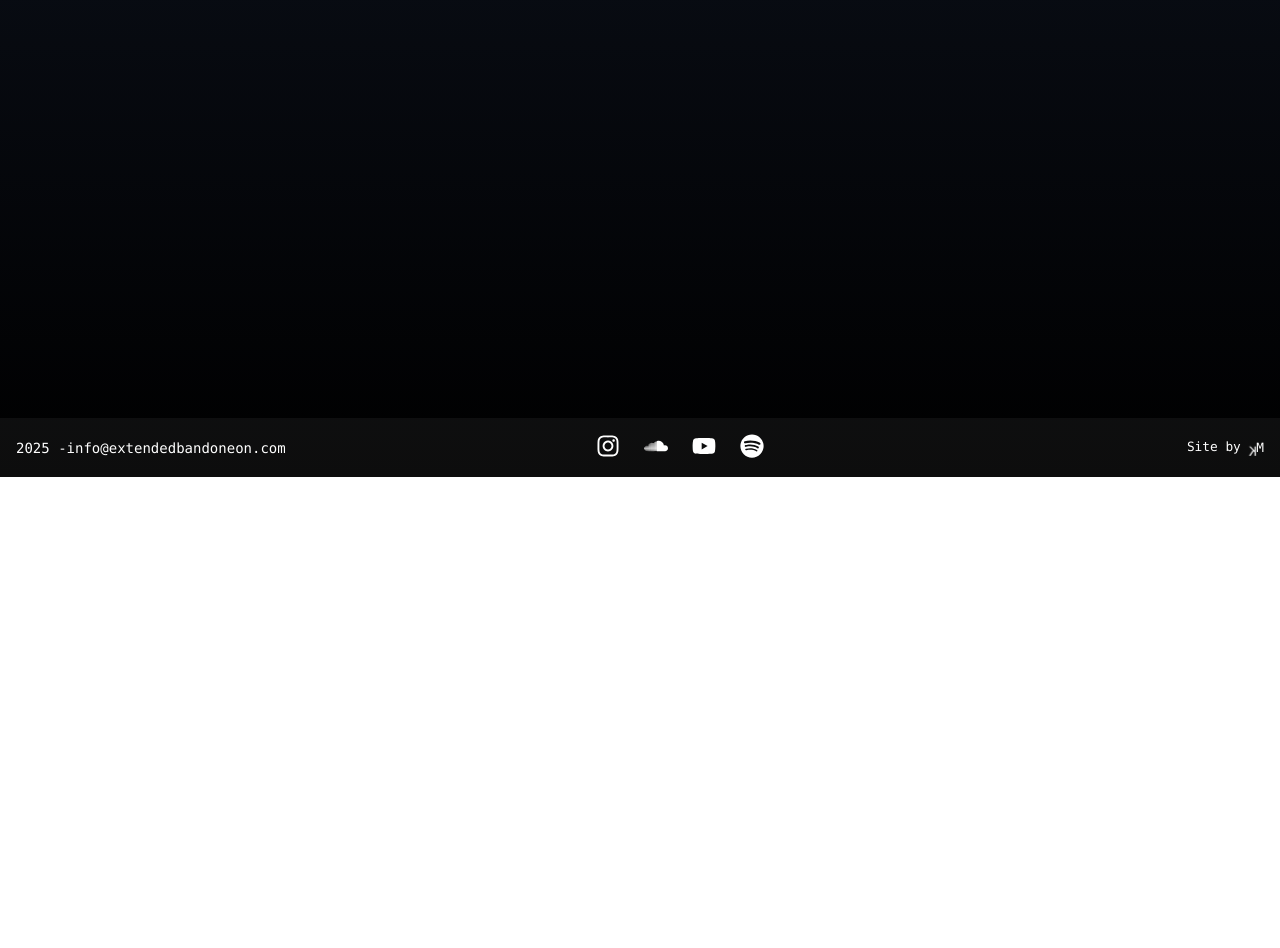
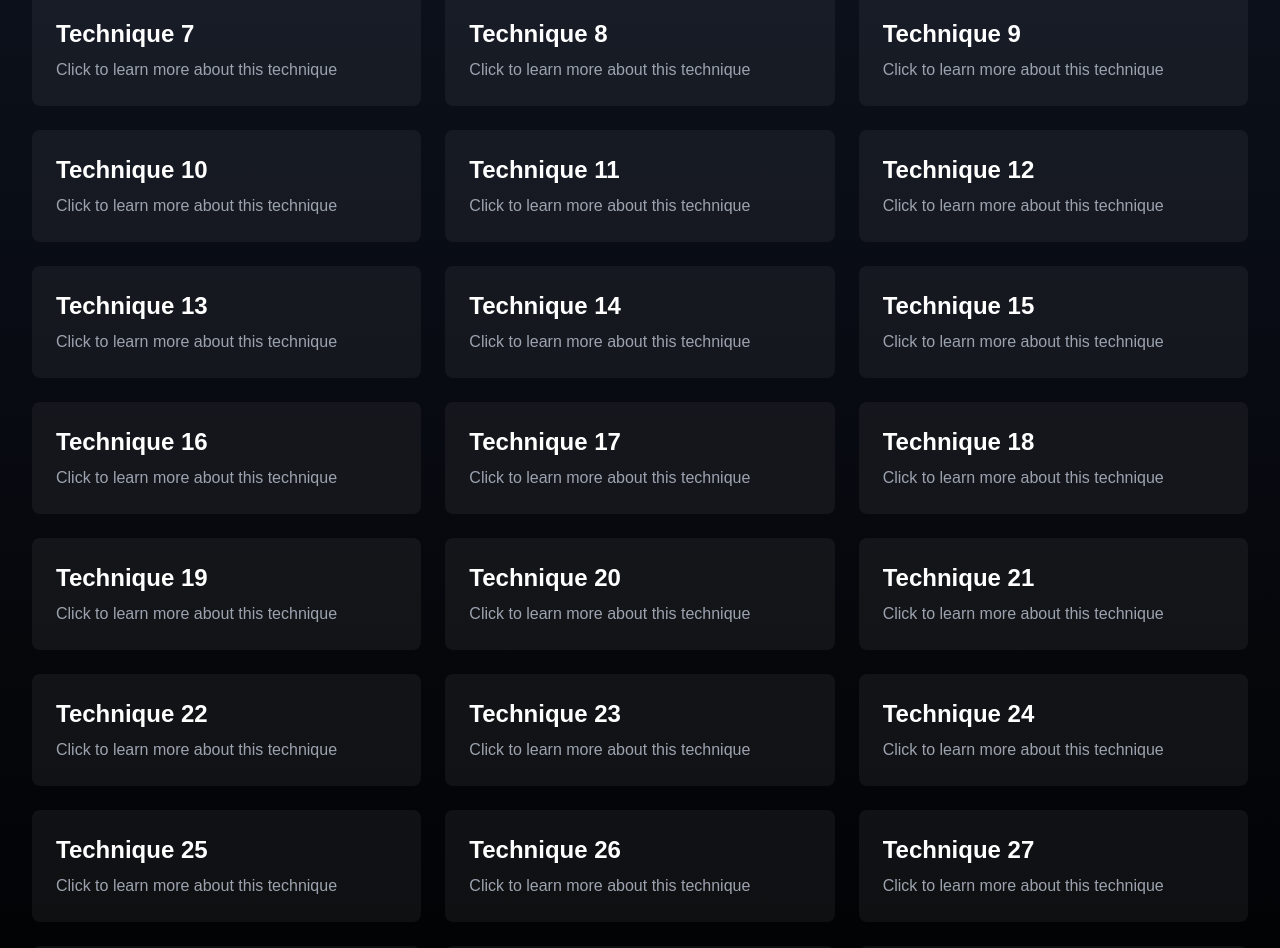
Before and after one commit to manuK1777/extended-bandoneon, a Next.js app: page /techniques in a window 1280 px wide. Shown: the part 574-1522 px from the top of the page. Before the commit the page ends 1051 px from the top, so only its background shows below. Built offline with nearby package versions, Linux system fonts and the light colour scheme.

Commit message:
Add blur effect below the header when scrolling

```diff
--- a/app/(with-header-footer)/techniques/page.tsx
+++ b/app/(with-header-footer)/techniques/page.tsx
@@ -6,6 +6,32 @@ const techniques = [
   { id: 'technique-3', name: 'Technique 3' },
   { id: 'technique-4', name: 'Technique 4' },
   { id: 'technique-5', name: 'Technique 5' },
+  { id: 'technique-6', name: 'Technique 6' },
+  { id: 'technique-7', name: 'Technique 7' },
+  { id: 'technique-8', name: 'Technique 8' },
+  { id: 'technique-9', name: 'Technique 9' },
+  { id: 'technique-10', name: 'Technique 10' },
+  { id: 'technique-11', name: 'Technique 11' },
+  { id: 'technique-12', name: 'Technique 12' },
+  { id: 'technique-13', name: 'Technique 13' },
+  { id: 'technique-14', name: 'Technique 14' },
+  { id: 'technique-15', name: 'Technique 15' },
+  { id: 'technique-16', name: 'Technique 16' },
+  { id: 'technique-17', name: 'Technique 17' },
+  { id: 'technique-18', name: 'Technique 18' },
+  { id: 'technique-19', name: 'Technique 19' },
+  { id: 'technique-20', name: 'Technique 20' },
+  { id: 'technique-21', name: 'Technique 21' },
+  { id: 'technique-22', name: 'Technique 22' },
+  { id: 'technique-23', name: 'Technique 23' },
+  { id: 'technique-24', name: 'Technique 24' },
+  { id: 'technique-25', name: 'Technique 25' },
+  { id: 'technique-26', name: 'Technique 26' },
+  { id: 'technique-27', name: 'Technique 27' },
+  { id: 'technique-28', name: 'Technique 28' },
+  { id: 'technique-29', name: 'Technique 29' },
+  { id: 'technique-30', name: 'Technique 30' },
+
   // Add more techniques as needed
 ];
 
--- a/components/layout/Footer.tsx
+++ b/components/layout/Footer.tsx
@@ -6,13 +6,13 @@ export default function Footer() {
     <footer className="w-full py-4 px-4 mt-auto bg-white/5">
       <div className="max-w-7xl mx-auto flex flex-col md:flex-row justify-between items-center text-sm font-body">
         <div className="mb-0 md:mb-0 flex">
-          {new Date().getFullYear()} -
+        &copy; {new Date().getFullYear()}&nbsp;
           <div className="mb-0 md:mb-0">
           <a
             href="mailto:info@extendedbandoneon.com"
             className="hover:text-red-600 transition-colors duration-200"
           >
-            info@extendedbandoneon.com
+           The Extended Bandoneon
           </a>
           </div>
         </div>
--- a/components/layout/Header.tsx
+++ b/components/layout/Header.tsx
@@ -3,7 +3,7 @@ import ResponsiveNav from '../navigation/ResponsiveNav';
 
 export default function Header() {
   return (
-    <header className="fixed top-2 left-0 right-0 z-50 px-4 py-2">
+    <header className="fixed top-2 left-0 right-0 z-50 px-4 py-2 shadow-sm md:backdrop-blur-sm">
       <div className="max-w-7xl mx-auto flex justify-between items-center">
         {/* Home Icon - Hidden on mobile */}
         <div className="flex-shrink-0 z-20 hidden md:block">
--- a/components/navigation/ResponsiveNav.tsx
+++ b/components/navigation/ResponsiveNav.tsx
@@ -64,7 +64,7 @@ export default function ResponsiveNav({
           </label>
           <motion.ul
             tabIndex={0}
-            className="menu menu-sm dropdown-content mt-0 z-[1] p-2 backdrop-blur-md w-22 sm:w-32 flex items-left"
+            className="menu menu-sm dropdown-content mt-0 z-40 p-2 backdrop-blur-md w-22 sm:w-32 flex items-left"
             initial={{ opacity: 0, y: -10 }}
             animate={{ opacity: isOpen ? 1 : 0, y: isOpen ? 0 : -10 }}
             exit={{ opacity: 0, y: -10 }}
```
